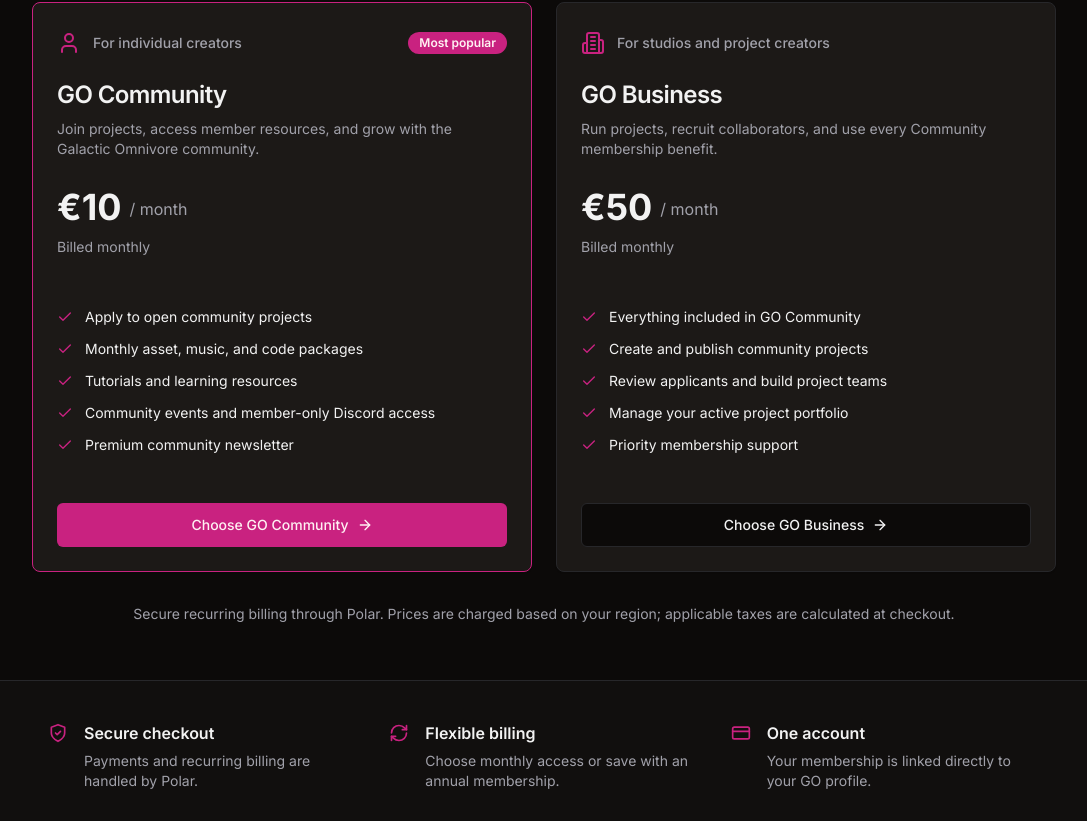
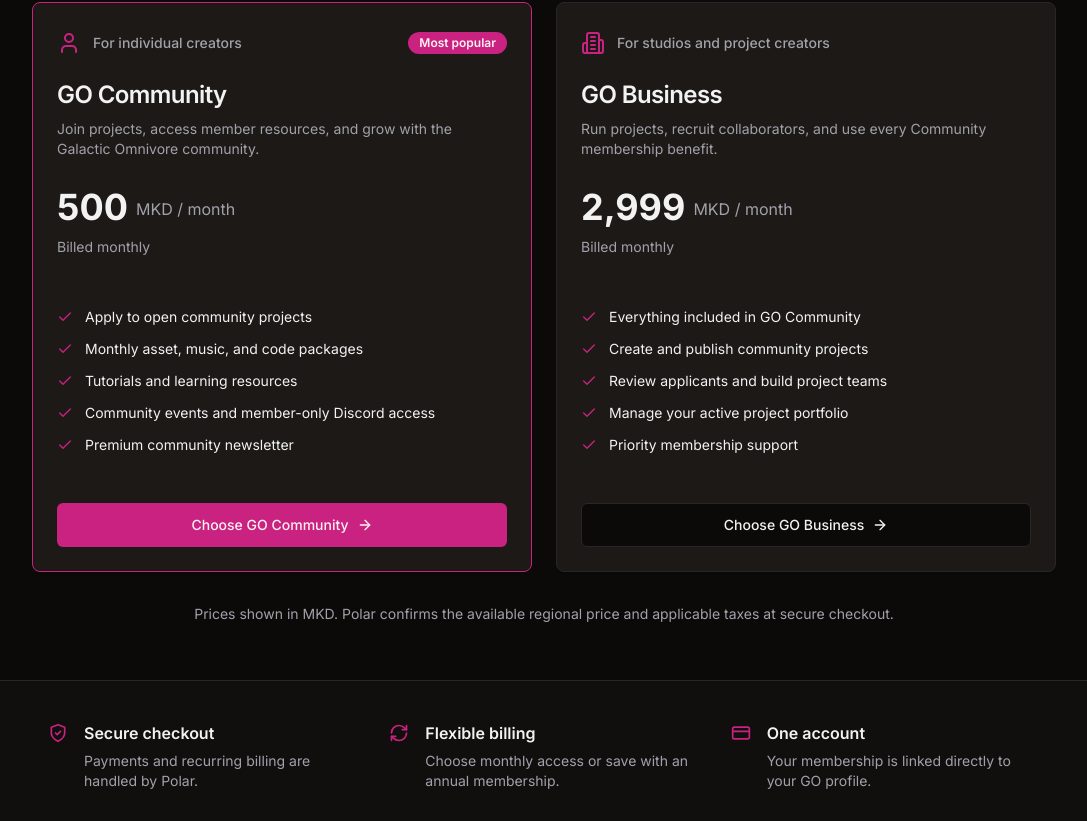
Before and after one commit to GalacticOmnivoreElder/gowebsite, a Next.js app: page /membership in a window 1280 px wide. Shown: the part 510-1331 px from the top of the page, without its empty margins (96-1183 px from the left). Built offline with nearby package versions, Linux system fonts and the light colour scheme; no server answers.

Commit message:
Switch to MKD from EUR default

```diff
--- a/src/components/pricing/PricingDisplay.js
+++ b/src/components/pricing/PricingDisplay.js
@@ -21,6 +21,9 @@ const planIcons = {
   community: User,
   business: Building2,
 };
+
+const formatPrice = (amount) =>
+  new Intl.NumberFormat("en-US", { maximumFractionDigits: 0 }).format(amount);
 
 export const PricingDisplay = () => {
   const [interval, setInterval] = useState("monthly");
@@ -94,9 +97,11 @@ export const PricingDisplay = () => {
 
                 <div className="min-h-24">
                   <div className="flex items-end gap-2">
-                    <span className="text-4xl font-bold">€{price.amount}</span>
+                    <span className="text-4xl font-bold">
+                      {formatPrice(price.amount)}
+                    </span>
                     <span className="pb-1 text-muted-foreground">
-                      / {price.period}
+                      MKD / {price.period}
                     </span>
                   </div>
                   <div className="mt-2 flex min-h-6 flex-wrap items-center gap-2 text-sm text-muted-foreground">
@@ -137,8 +142,8 @@ export const PricingDisplay = () => {
       </div>
 
       <p className="text-center text-sm text-muted-foreground">
-        Secure recurring billing through Polar. Prices are charged based on your region;
-        applicable taxes are calculated at checkout.
+        Prices shown in MKD. Polar confirms the available regional price and
+        applicable taxes at secure checkout.
       </p>
     </div>
   );
--- a/src/constants/membership.js
+++ b/src/constants/membership.js
@@ -21,15 +21,15 @@ export const MEMBERSHIP_PLANS = [
     ],
     pricing: {
       monthly: {
-        amount: 10,
+        amount: 500,
         period: "month",
         billingNote: "Billed monthly",
       },
       annual: {
-        amount: 99,
+        amount: 4800,
         period: "year",
-        billingNote: "Equivalent to €8.25/month",
-        savings: "Save €21",
+        billingNote: "Equivalent to 400 MKD/month",
+        savings: "Save 1,200 MKD",
       },
     },
   },
@@ -49,15 +49,15 @@ export const MEMBERSHIP_PLANS = [
     ],
     pricing: {
       monthly: {
-        amount: 50,
+        amount: 2999,
         period: "month",
         billingNote: "Billed monthly",
       },
       annual: {
-        amount: 480,
+        amount: 29000,
         period: "year",
-        billingNote: "Equivalent to €40/month",
-        savings: "Save €120",
+        billingNote: "Equivalent to 2,417 MKD/month",
+        savings: "Save 6,988 MKD",
       },
     },
   },
```
Also changed, not shown: 1 other file (tests, documents, lock files or other folders).
